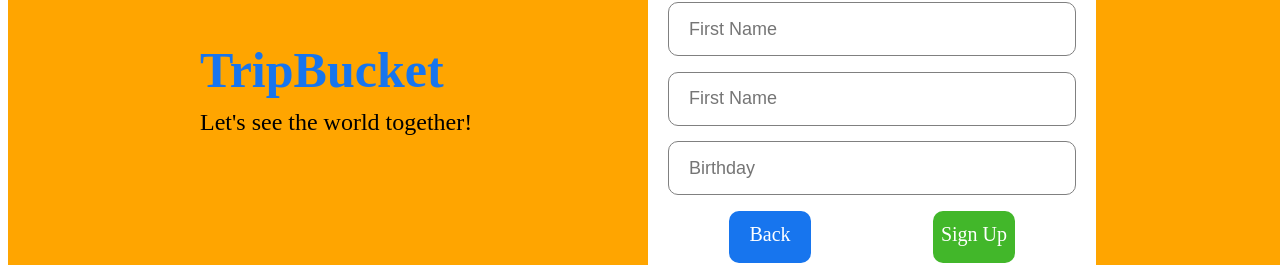
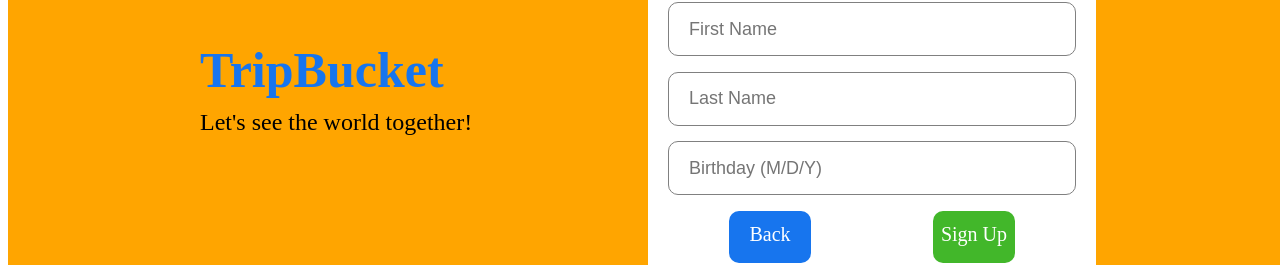
Before and after one commit to TheWarlockRises/Spontaneous_Roadtrip, a React (Create React App) app in the folder ui/: page /register in a window 1280 px wide. Shown: the part 345-610 px from the top of the page. Built offline with nearby package versions, Linux system fonts and the light colour scheme.

Commit message:
Changed Register.jsx
Just modified a few things

```diff
--- a/ui/src/pages/register/Register.jsx
+++ b/ui/src/pages/register/Register.jsx
@@ -13,11 +13,11 @@ export default function Register() {
         </div>
         <div className="registerRight">
           <div className="registerBox">
-            <input placeholder="Username" className="registerInput" />
-            <input placeholder="Password" className="registerInput" />
+            <input type = "username" placeholder="Username" className="registerInput" />
+            <input type = "Password" placeholder="Password" className="registerInput" />
             <input placeholder="First Name" className="registerInput" />
-            <input placeholder="First Name" className="registerInput" />
-            <input placeholder="Birthday" className="registerInput" />
+            <input placeholder="Last Name" className="registerInput" />
+            <input placeholder="Birthday (M/D/Y)" className="registerInput" />
             <div className="bottomButtons">
               <Link to="/" className="back">Back</Link>
               <Link to="/home" className="signup">Sign Up</Link>
```
